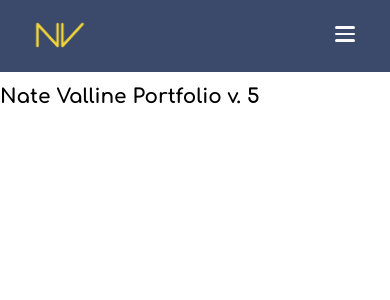
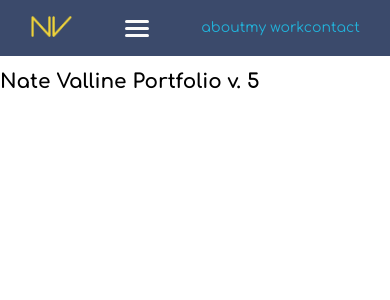
Before and after one commit to nvalline/portfolio-v5, a Next.js app: page / in a window 390 px wide. Shown: the top 300 px of the page. Built offline with nearby package versions, Linux system fonts and the light colour scheme.

Commit message:
started mobile nav

```diff
--- a/components/navBar/burger.js
+++ b/components/navBar/burger.js
@@ -4,21 +4,11 @@ import navStyles from '../../styles/Nav.module.scss';
 const burger = () => {
 	return (
 		<>
-			<div className={navStyles.burgerIcon} onClick={() => handleClick()}>
-				<div className={navStyles.burgerLine}></div>
-				<div className={navStyles.burgerLine}></div>
-				<div className={navStyles.burgerLine}></div>
-				{/* <div className='burger-line' ref={(el) => (line1Ref = el)}></div>
-				<div className='burger-line' ref={(el) => (line2Ref = el)}></div>
-				<div className='burger-line' ref={(el) => (line3Ref = el)}></div> */}
-			</div>
-			<div className='yellow-wrapper'>
-				<div className='menu-wrapper'>
-					{/* <div className='yellow-wrapper' ref={(el) => (yellowBoxRef = el)}>
-				<div className='menu-wrapper' ref={(el) => (menuRef = el)}> */}
-					{/* <RightNav showLinks={showLinks} /> */}
-				</div>
-			</div>
+			<a href='#' className={navStyles.burgerIcon}>
+				<span></span>
+				<span></span>
+				<span></span>
+			</a>
 		</>
 	);
 };
--- a/components/navBar/navbar.js
+++ b/components/navBar/navbar.js
@@ -19,6 +19,11 @@ function navbar() {
 			<div className={navStyles.mobileNav}>
 				<Burger />
 			</div>
+			<div className={navStyles.navLinks}>
+				<a href='#'>about</a>
+				<a href='#'>my work</a>
+				<a href='#'>contact</a>
+			</div>
 		</nav>
 	);
 }
--- a/styles/Nav.module.scss
+++ b/styles/Nav.module.scss
@@ -7,29 +7,43 @@
 
 	// !REMOVE
 	background-color: $primary-dark-blue;
-
+	.logoContainer {
 		.logoImage {
-    width: 6rem;
+			width: 4.3rem;
 			height: auto;
 		}
+	}
 
+	.mobileNav {
 		.burgerIcon {
-    height: 2rem;
-		width: 2rem;
-		position: fixed;
-		top: 2.4rem;
-		right: 3.5rem;
-		display: flex;
-		flex-flow: column nowrap;
-		justify-content: space-around;
-		cursor: pointer;
+			// height: 2rem;
+			// width: 2rem;
+			// position: fixed;
+			// top: 2.4rem;
+			// right: 3.5rem;
+			// display: flex;
+			// flex-flow: column nowrap;
+			// justify-content: space-around;
+			// cursor: pointer;
 
-    .burgerLine {
+			> span {
+				display: block;
 				background-color: $primary-white;
 				border-radius: 10px;
-      height: 0.25rem;
-      width: 2rem;
-      transform-origin: 1px;
+				height: 3px;
+				width: 24px;
+				// transform-origin: 1px;
+
+				&:not(:last-child) {
+					margin-bottom: 4px;
 				}
 			}
 		}
+	}
+	.navLinks {
+		a {
+			color: $primary-light-blue;
+			font-size: 1.4rem;
+		}
+	}
+}
--- a/styles/globals.scss
+++ b/styles/globals.scss
@@ -6,9 +6,12 @@ body {
 	margin: 0;
 	font-family: $primary-font;
 	font-size: 10px;
+	line-height: 1.3;
 }
 
-a {
+a,
+a:visited,
+a:hover {
 	text-decoration: none;
 }
 
@@ -19,3 +22,12 @@ ul {
 * {
 	box-sizing: border-box;
 }
+
+// Visibility
+.hideForMobile {
+	// hide for tablet and mobile
+}
+
+.hideForDesktop {
+	// hide for desktop
+}
```
Also changed, not shown: public/images/nv_initials.png. Lines whose indentation alone changed are shown as unchanged.
